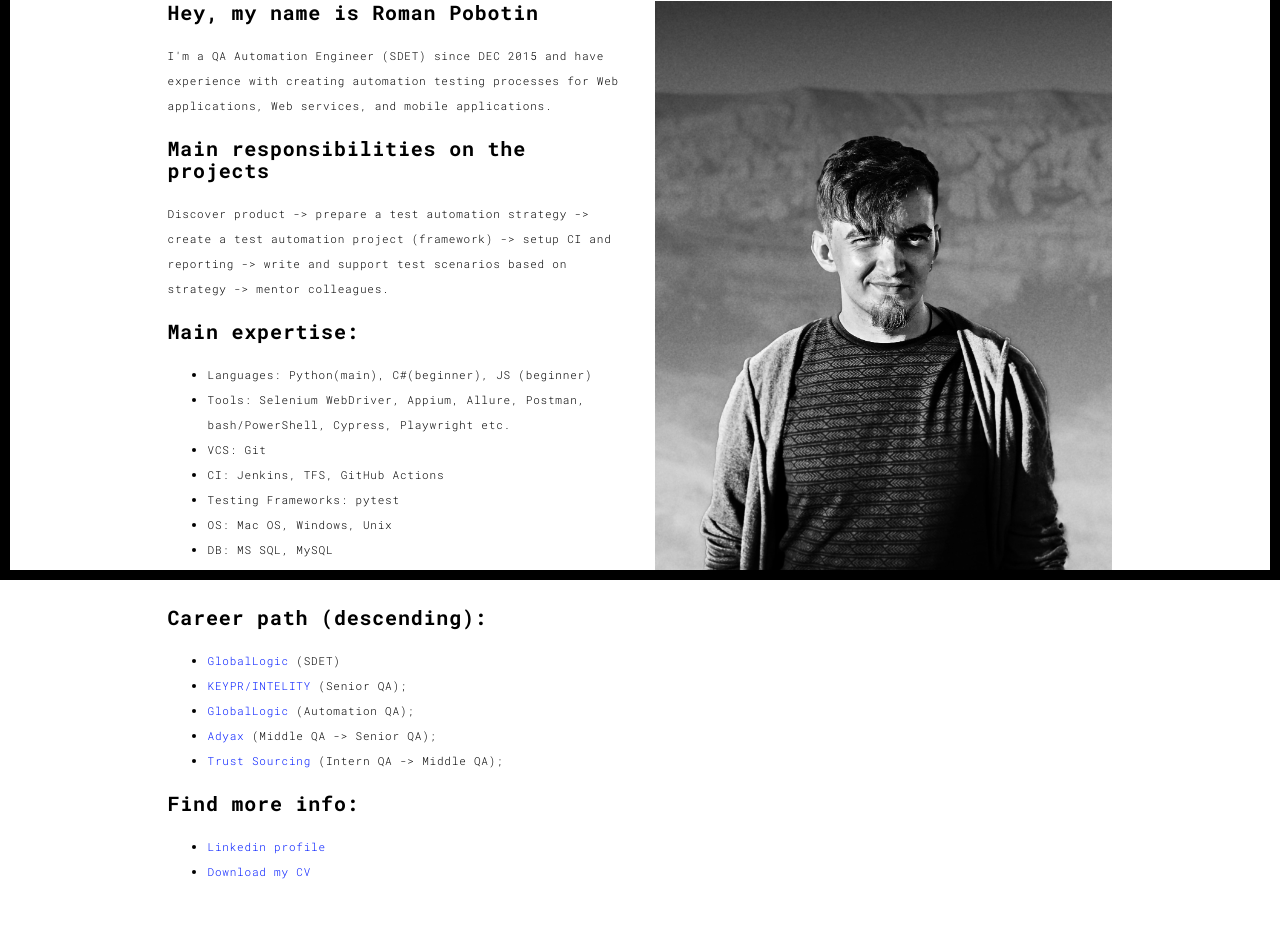
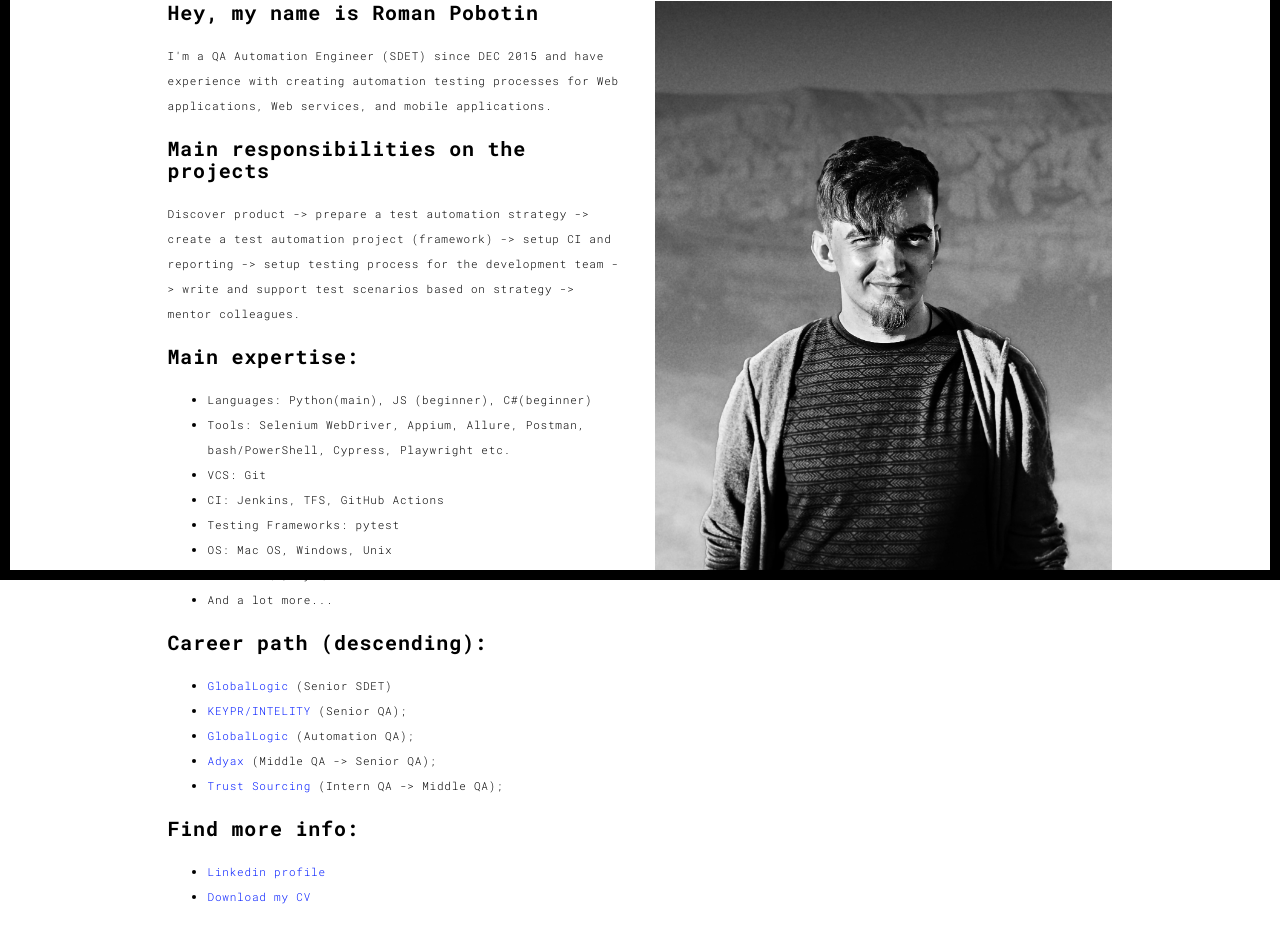
Before and after one commit to Goraved/portfolio_flask, a Flask app: page /about in a window 1280 px wide. Shown: the part 220-1158 px from the top of the page. Run offline with Flask 2, Linux system fonts and the light colour scheme; some libraries are stand-ins or nearby versions.

Commit message:
Update CV

```diff
--- a/templates/about.html
+++ b/templates/about.html
@@ -71,12 +71,13 @@
                                     applications.</p>
                                 <h3>Main responsibilities on the projects</h3>
                                 <p>Discover product -> prepare a test automation strategy -> create a test automation
-                                    project (framework) -> setup CI and reporting -> write and support test scenarios
+                                    project (framework) -> setup CI and reporting -> setup testing process for the
+                                    development team -> write and support test scenarios
                                     based on strategy -> mentor colleagues.</p>
                                 <h3>Main expertise:</h3>
                                 <p>
                                 <ul>
-                                    <li>Languages: Python(main), C#(beginner), JS (beginner)</li>
+                                    <li>Languages: Python(main), JS (beginner), C#(beginner)</li>
                                     <li>Tools: Selenium WebDriver, Appium, Allure, Postman, bash/PowerShell, Cypress,
                                         Playwright etc.
                                     </li>
@@ -91,7 +92,8 @@
                                 <h3>Career path (descending):</h3>
                                 <p>
                                 <ul>
-                                    <li><a href="https://www.globallogic.com" target="_blank">GlobalLogic</a> (SDET)
+                                    <li><a href="https://www.globallogic.com" target="_blank">GlobalLogic</a> (Senior
+                                        SDET)
                                     </li>
                                     <li><a href="https://intelity.com/" target="_blank">KEYPR/INTELITY</a> (Senior QA);
                                     </li>
@@ -156,6 +158,8 @@
 
 
 
+
+
 </script>
 
 
@@ -171,6 +175,8 @@
 
 
 
+
+
 </script>
 
 <script type="text/javascript" src="{{ url_for('static', filename='main.70a66962.js') }}"></script>
```
Also changed, not shown: 1 other file.
